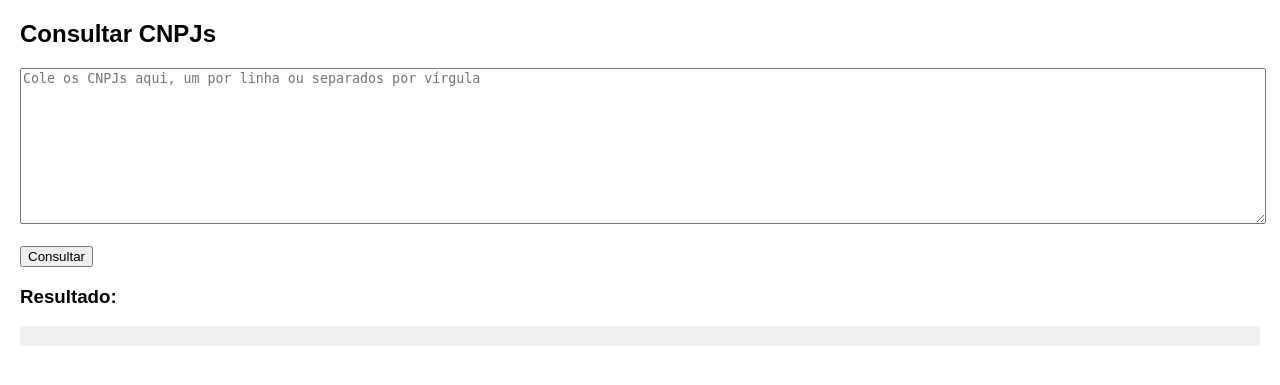
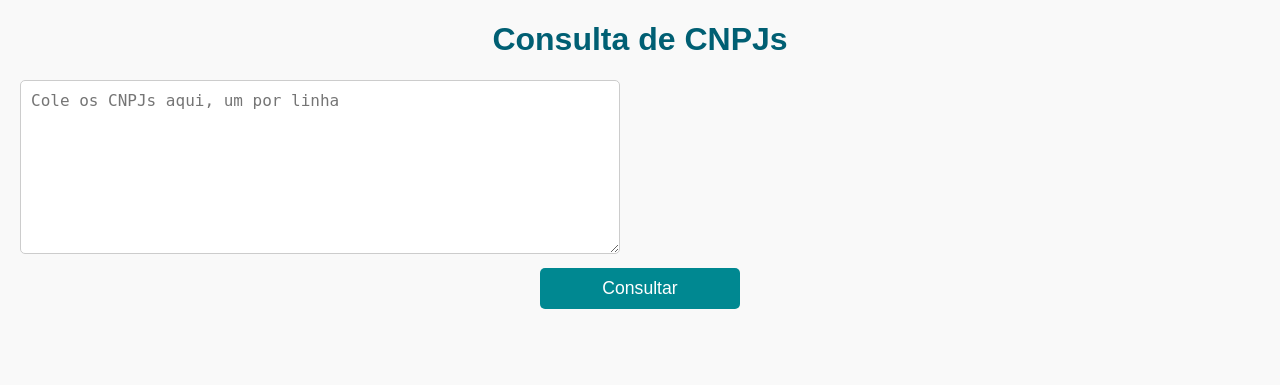
Before and after one commit to rodriguessxz/consultarcnpj, a Flask app: page / in a window 1280 px wide. Shown: the top 385 px of the page. Run offline with Flask 3, Linux system fonts and the light colour scheme.

Commit message:
Atualiza código Python e HTML

```diff
--- a/app.py
+++ b/app.py
@@ -1,15 +1,15 @@
 from flask import Flask, request, jsonify, render_template
 import requests
 import time
-import os
 
 app = Flask(__name__)
+
 API_URL = "https://www.receitaws.com.br/v1/cnpj/{}"
 
 def consultar_cnpj(cnpj):
     cnpj_limpo = ''.join(filter(str.isdigit, cnpj))
     if len(cnpj_limpo) != 14:
-        return {"cnpj": cnpj, "erro": "CNPJ inválido"}
+        return {"cnpj": cnpj, "nome": None, "status": None, "telefone": None, "erro": "CNPJ inválido"}
     try:
         r = requests.get(API_URL.format(cnpj_limpo))
         if r.status_code == 200:
@@ -18,16 +18,16 @@ def consultar_cnpj(cnpj):
                 return {
                     "cnpj": cnpj_limpo,
                     "nome": data.get("nome"),
-                    "situacao": data.get("situacao"),
+                    "status": data.get("situacao"),  # alinhar nome status aqui
                     "telefone": data.get("telefone"),
                     "erro": None
                 }
             else:
-                return {"cnpj": cnpj_limpo, "erro": data.get("message", "Erro na consulta")}
+                return {"cnpj": cnpj_limpo, "nome": None, "status": None, "telefone": None, "erro": data.get("message", "Erro na consulta")}
         else:
-            return {"cnpj": cnpj_limpo, "erro": "Erro na requisição"}
+            return {"cnpj": cnpj_limpo, "nome": None, "status": None, "telefone": None, "erro": f"Erro na requisição HTTP: {r.status_code}"}
     except Exception as e:
-        return {"cnpj": cnpj_limpo, "erro": str(e)}
+        return {"cnpj": cnpj_limpo, "nome": None, "status": None, "telefone": None, "erro": str(e)}
 
 @app.route('/')
 def index():
@@ -35,15 +35,33 @@ def index():
 
 @app.route('/consultar', methods=['POST'])
 def consultar():
-    cnpjs = request.json.get('cnpjs', '')
-    lista_cnpjs = [c.strip() for c in cnpjs.replace(',', '\n').split('\n') if c.strip()]
+    data = request.get_json()
+    if not data:
+        return jsonify({"erro": "Requisição sem JSON válido"}), 400
+
+    # Pode aceitar cnpjs como string ou lista
+    cnpjs_raw = data.get('cnpjs')
+    if not cnpjs_raw:
+        return jsonify({"erro": "Nenhum CNPJ enviado"}), 400
+
+    # Se for string, transforma em lista separada por linhas ou vírgulas
+    if isinstance(cnpjs_raw, str):
+        cnpjs_list = [c.strip() for c in cnpjs_raw.replace(',', '\n').split('\n') if c.strip()]
+    elif isinstance(cnpjs_raw, list):
+        cnpjs_list = [c.strip() for c in cnpjs_raw if isinstance(c, str) and c.strip()]
+    else:
+        return jsonify({"erro": "Formato do campo 'cnpjs' inválido"}), 400
+
     resultados = []
-    for idx, cnpj in enumerate(lista_cnpjs):
+    for i, cnpj in enumerate(cnpjs_list):
         res = consultar_cnpj(cnpj)
         resultados.append(res)
-        if idx < len(lista_cnpjs) - 1:
-            time.sleep(7)
+        # Delay para respeitar limite da API (3 por minuto)
+        if i < len(cnpjs_list) - 1:
+            time.sleep(20)
+
     return jsonify(resultados)
 
+
 if __name__ == '__main__':
-    app.run(host='0.0.0.0', port=int(os.environ.get('PORT', 5000)))
+    app.run(debug=True)
--- a/templates/index.html
+++ b/templates/index.html
@@ -1,32 +1,154 @@
 <!DOCTYPE html>
 <html lang="pt-br">
 <head>
-    <meta charset="UTF-8">
+  <meta charset="UTF-8" />
+  <meta name="viewport" content="width=device-width, initial-scale=1" />
   <title>Consulta de CNPJs</title>
   <style>
-        body { font-family: Arial; margin: 20px; }
-        textarea { width: 100%; height: 150px; }
-        pre { background: #f0f0f0; padding: 10px; white-space: pre-wrap; }
+    body {
+      font-family: Arial, sans-serif;
+      margin: 20px;
+      background: #f9f9f9;
+      color: #333;
+    }
+    h1 {
+      text-align: center;
+      color: #005f73;
+    }
+    textarea {
+      width: 100%;
+      max-width: 600px;
+      font-size: 1rem;
+      padding: 10px;
+      box-sizing: border-box;
+      border-radius: 5px;
+      border: 1px solid #ccc;
+      resize: vertical;
+      margin-bottom: 10px;
+    }
+    button {
+      background-color: #008891;
+      color: white;
+      font-size: 1.1rem;
+      padding: 10px 20px;
+      border: none;
+      border-radius: 5px;
+      cursor: pointer;
+      transition: background-color 0.3s ease;
+      display: block;
+      margin: 0 auto 20px auto;
+      max-width: 200px;
+      width: 100%;
+    }
+    button:hover {
+      background-color: #005f73;
+    }
+    #loading {
+      text-align: center;
+      font-weight: bold;
+      color: #0077b6;
+      display: none;
+      margin-bottom: 20px;
+    }
+    table {
+      width: 100%;
+      max-width: 800px;
+      margin: 0 auto;
+      border-collapse: collapse;
+      background: white;
+      box-shadow: 0 0 10px rgba(0,0,0,0.1);
+    }
+    th, td {
+      padding: 10px;
+      border: 1px solid #ddd;
+      text-align: left;
+    }
+    th {
+      background-color: #00afb9;
+      color: white;
+    }
+    @media (max-width: 640px) {
+      textarea {
+        max-width: 100%;
+      }
+      table {
+        font-size: 0.9rem;
+      }
+      button {
+        max-width: 100%;
+      }
+    }
   </style>
 </head>
 <body>
-    <h2>Consultar CNPJs</h2>
-    <textarea id="entrada" placeholder="Cole os CNPJs aqui, um por linha ou separados por vírgula"></textarea><br><br>
-    <button onclick="consultar()">Consultar</button>
-    <h3>Resultado:</h3>
-    <pre id="resultado"></pre>
+  <h1>Consulta de CNPJs</h1>
+  <textarea id="cnpjs" rows="8" placeholder="Cole os CNPJs aqui, um por linha"></textarea>
+  <button id="btnConsultar">Consultar</button>
+  <div id="loading">Consultando, aguarde...</div>
+  <div id="resultado"></div>
 
   <script>
-        async function consultar() {
-            const cnpjs = document.getElementById("entrada").value;
-            const res = await fetch("/consultar", {
-                method: "POST",
-                headers: { "Content-Type": "application/json" },
-                body: JSON.stringify({ cnpjs })
+    const btn = document.getElementById('btnConsultar');
+    const loading = document.getElementById('loading');
+    const resultadoDiv = document.getElementById('resultado');
+
+    btn.addEventListener('click', async () => {
+      const cnpjsRaw = document.getElementById('cnpjs').value.trim();
+      if (!cnpjsRaw) {
+        alert('Por favor, cole ao menos um CNPJ.');
+        return;
+      }
+
+      // Prepara array de CNPJs limpos
+      const cnpjs = cnpjsRaw.split('\n')
+        .map(c => c.replace(/\D/g, ''))  // tira tudo que não é número
+        .filter(c => c.length === 14);   // só CNPJs válidos (14 dígitos)
+
+      if (cnpjs.length === 0) {
+        alert('Nenhum CNPJ válido encontrado. Certifique-se de que cada linha tem um CNPJ com 14 dígitos.');
+        return;
+      }
+
+      resultadoDiv.innerHTML = '';
+      loading.style.display = 'block';
+      btn.disabled = true;
+
+      try {
+        const resp = await fetch('/consultar', {
+          method: 'POST',
+          headers: {'Content-Type': 'application/json'},
+          body: JSON.stringify({cnpjs})
         });
-            const data = await res.json();
-            document.getElementById("resultado").textContent = JSON.stringify(data, null, 2);
+        const dados = await resp.json();
+
+        if (!Array.isArray(dados) || dados.length === 0) {
+          resultadoDiv.innerHTML = '<p>Nenhum dado retornado.</p>';
+          return;
         }
+
+        // Monta tabela com resultados
+        let tabelaHTML = '<table><thead><tr>' +
+          '<th>CNPJ</th><th>Nome</th><th>Status</th><th>Telefone</th>' +
+          '</tr></thead><tbody>';
+
+        for (const item of dados) {
+          tabelaHTML += `<tr>
+            <td>${item.cnpj || '-'}</td>
+            <td>${item.nome || '-'}</td>
+            <td>${item.status || '-'}</td>
+            <td>${item.telefone || '-'}</td>
+          </tr>`;
+        }
+        tabelaHTML += '</tbody></table>';
+
+        resultadoDiv.innerHTML = tabelaHTML;
+      } catch (error) {
+        resultadoDiv.innerHTML = `<p style="color:red;">Erro na consulta: ${error.message}</p>`;
+      } finally {
+        loading.style.display = 'none';
+        btn.disabled = false;
+      }
+    });
   </script>
 </body>
 </html>
```
Lines whose indentation alone changed are shown as unchanged.
